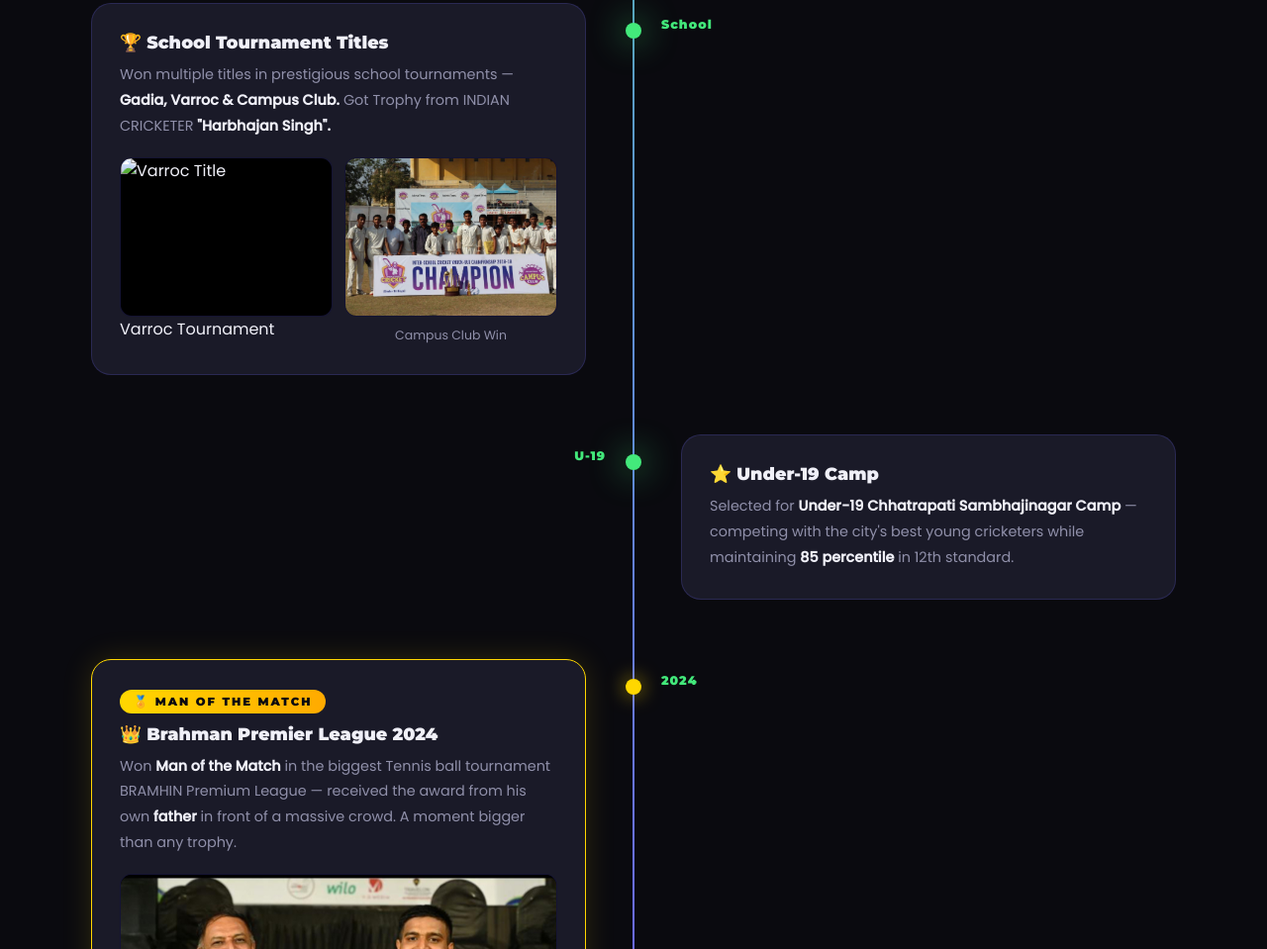
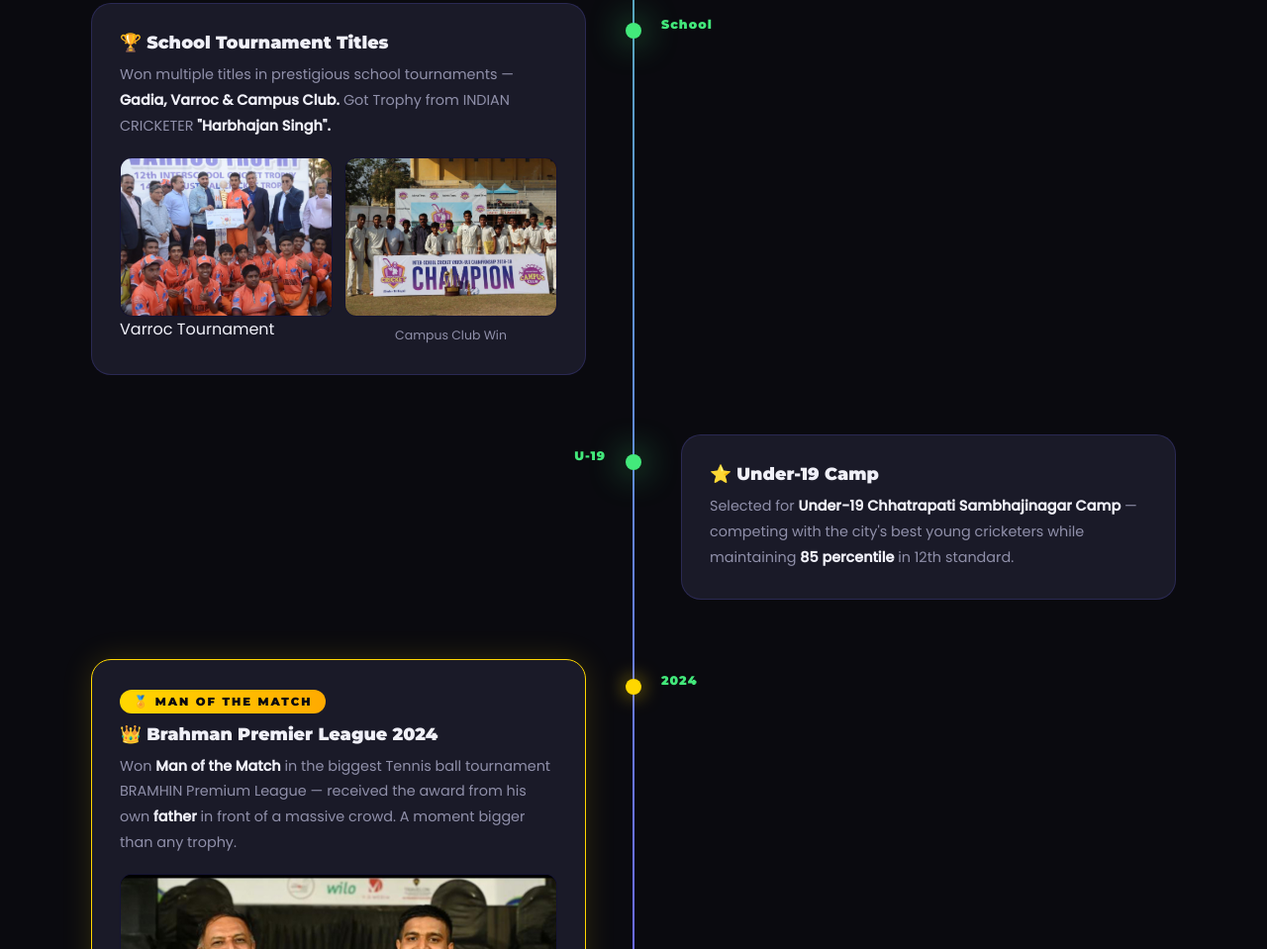
Before and after one commit to varadnagapurkar01/varad_portfolio, a website: page html/cricket.html in a window 1280 px wide. Shown: the part 2865-3824 px from the top of the page at 99% size. Drawn offline with Linux system fonts and the light colour scheme.

Commit message:
varroc img check

```diff
--- a/html/cricket.html
+++ b/html/cricket.html
@@ -110,7 +110,7 @@
           <p>Won multiple titles in prestigious school tournaments — <strong>Gadia, Varroc & Campus Club.</strong> Got Trophy from INDIAN CRICKETER <strong>"Harbhajan Singh".</strong></p>
           <div class="media-row">
             <div class="media-box">
-              <img src="devops-images\terraform.png" alt="Varroc Title"/>
+              <img src="../cricket-images/Varroc_image.jpeg" alt="Varroc Title"/>
               <span class="mia-caption">Varroc Tournament</span>
             </div>
             <div class="media-box">
```
